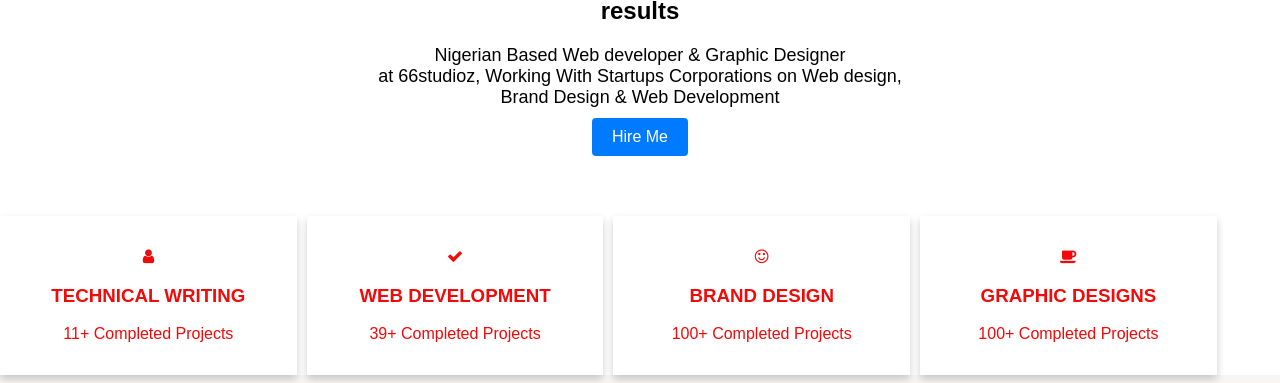
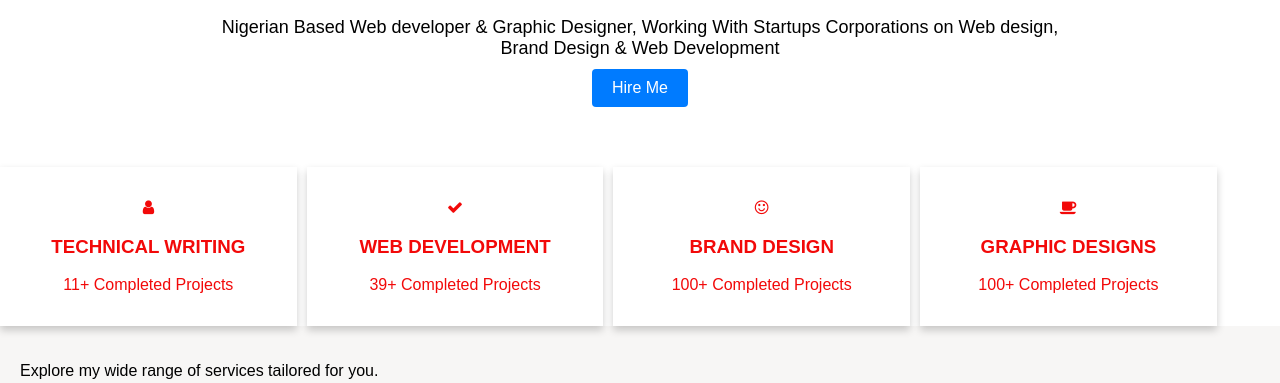
Before and after one commit to misschiiff/misschiiff.github.io, a plain HTML site: page index.html in a window 1280 px wide. Shown: the part 539-922 px from the top of the page. Drawn offline with Linux system fonts and the light colour scheme.

Commit message:
Services section text correction

```diff
--- a/index.html
+++ b/index.html
@@ -32,8 +32,8 @@
 
     <section class="hero" id="Services">
         <a href="contact"><img src="https://i.ibb.co/Tb9VwfS/IMG-4427.png" alt="3d-character"></a>
-        <h2>Design & Web Development<br>that drives <br>results</h2>
-        <p>Nigerian Based Web developer & Graphic Designer<br>at 66studioz, Working With Startups Corporations on Web design,<br>Brand Design & Web Development</p>
+        <h2>Design & Web Development<br>that drives results</h2>
+        <p>Nigerian Based Web developer & Graphic Designer, Working With Startups Corporations on Web design,<br>Brand Design & Web Development</p>
         <a href="https://wa.me/message/BZ2WIPSMDAJFL1" class="button ">Hire Me</a>
 
 
```
